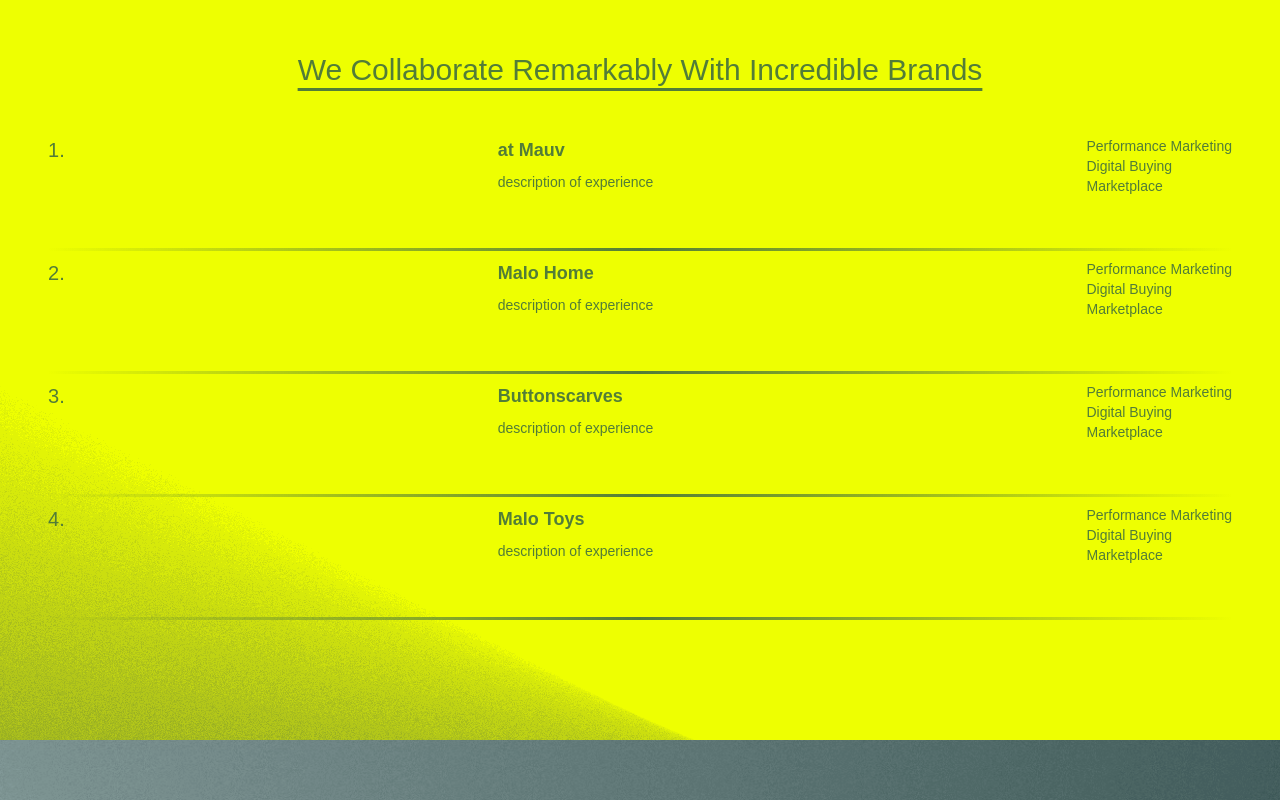
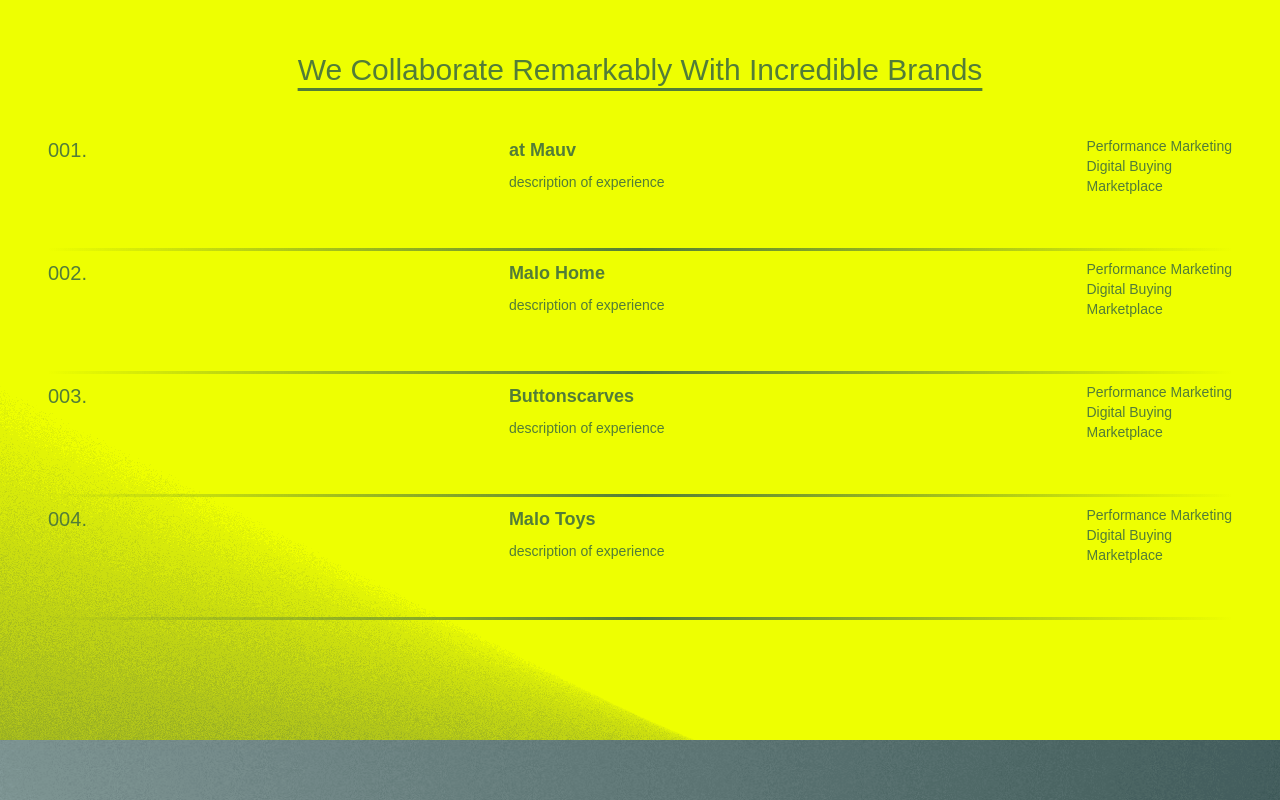
Before and after one commit to jamalakbara/adana-digital, a Next.js app: page / in a window 1280 px wide. Shown: the part 6460-7260 px from the top of the page. Built offline with nearby package versions, Linux system fonts and the light colour scheme.

Commit message:
added pad number

```diff
--- a/components/client/brands-list.tsx
+++ b/components/client/brands-list.tsx
@@ -9,7 +9,7 @@
       {brands.map((b, i) => (
         <li key={i+1} className="">
           <div className="py-2 flex flex-row justify-between gap-2 h-[140px] lg:h-[120px]">
-            <span className="text-[#527D38] text-lg lg:text-xl">{b.num+1}.</span>
+            <span className="text-[#527D38] text-lg lg:text-xl">{String(b.num+1).padStart(3, "0")}.</span>
             <div className="flex flex-col gap-2">
               <p className="text-[#527D38] text-md lg:text-lg font-semibold">{b.name}</p>
               <p className="text-[#527D38] text-sm lg:text-md">{b.desc}</p>
```
